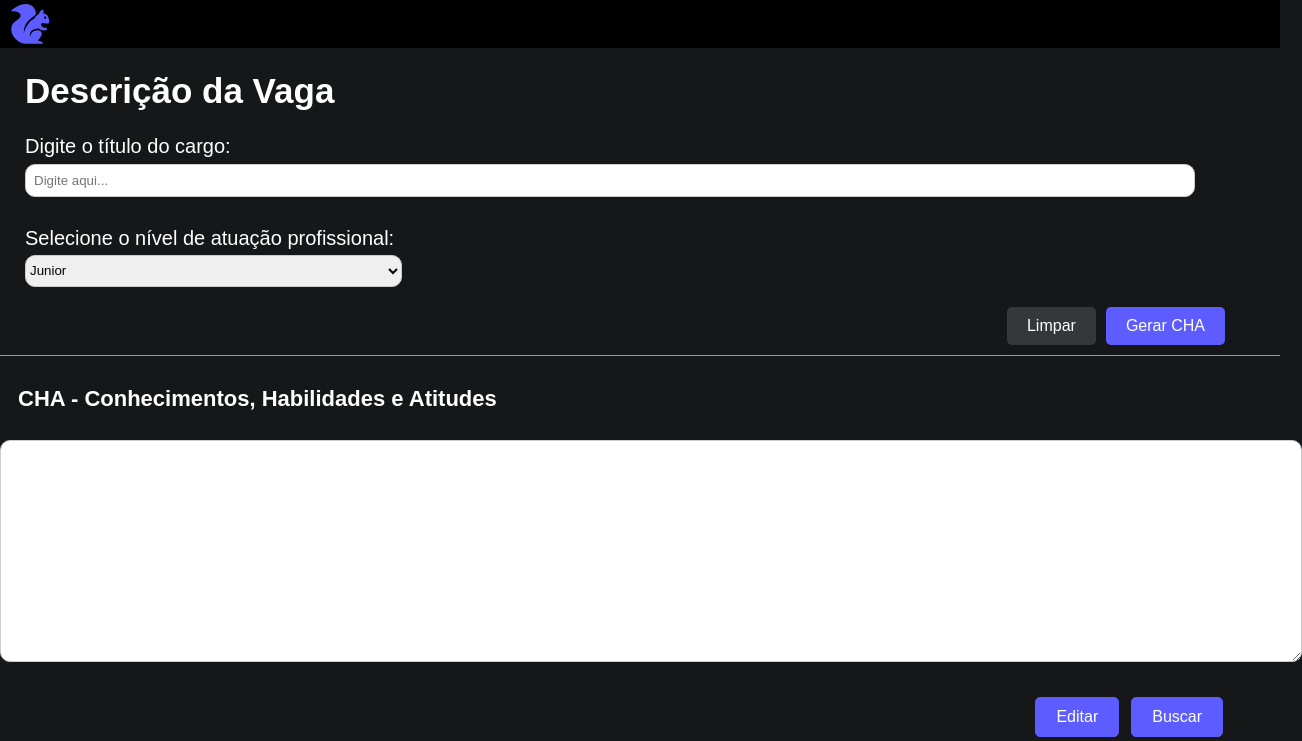
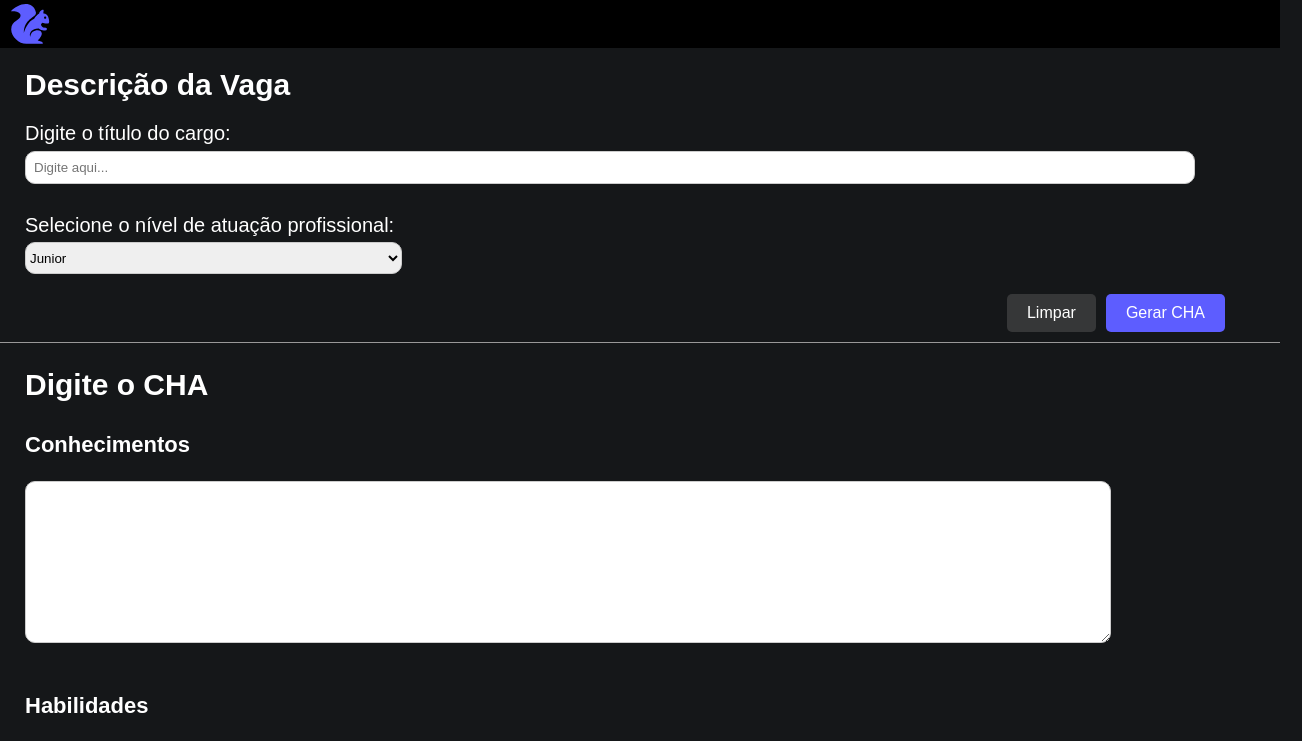
Before and after one commit to CodeSquirrel-API/RecrutaTech-FrontEnd, a Vue app: page /Home in a window 1280 px wide. Shown: the top 741 px of the page, 1302 px wide, since content can reach past the window. Built offline with nearby package versions, Linux system fonts and the light colour scheme.

Commit message:
Fix the textarea for each CHA item

```diff
--- a/src/views/Home.vue
+++ b/src/views/Home.vue
@@ -26,7 +26,19 @@
       <hr class="line" />
 
       <!-- Título "CHA" -->
-      <h2 class="cha-title">CHA - Conhecimentos, Habilidades e Atitudes</h2>
+      <h2 class="title"> Digite o CHA </h2>
+
+      <h2 class="cha-title"> Conhecimentos </h2>
+
+      <!-- Campo de texto multilinea -->
+      <textarea v-model="chaText" class="cha-textarea"></textarea>
+
+      <h2 class="cha-title"> Habilidades </h2>
+
+      <!-- Campo de texto multilinea -->
+      <textarea v-model="chaText" class="cha-textarea"></textarea>
+
+      <h2 class="cha-title"> Atitudes </h2>
 
       <!-- Campo de texto multilinea -->
       <textarea v-model="chaText" class="cha-textarea"></textarea>
@@ -42,7 +54,7 @@
   <style scoped>
   .title {
     color: rgb(255, 255, 255);
-    font-size: 35px;
+    font-size: 30px;
     font-weight: bold;
     margin-left: 25px;
   }
@@ -135,19 +147,20 @@
 .cha-title {
   font-size: 22px;
   margin-top: 30px;
-  margin-left: 18px;
+  margin-left: 25px;
 }
 
 /* Estilos para o campo de texto multilinear */
 .cha-textarea {
-  width: 100%;
-  height: 200px;
-  padding: 10px;
+  width: 80%;
+  height: 100px;
+  padding: 30px;
   border: 1px solid #ccc;
   border-radius: 10px;
   outline: none;
-  margin-top: 10px;
-  margin-bottom: 10px;
+  margin-top: 5px;
+  margin-left: 25px;
+  margin-bottom: 15px;
 }
 
 /* Estilos para os botões "Editar" e "Buscar" */
```
